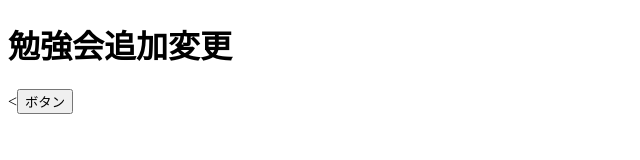
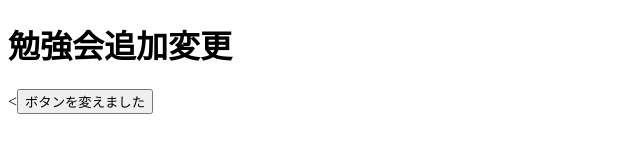
Before and after one commit to nabesuke5098/folder_watanabe, a plain HTML site: page index.html in a window 1280 px wide. Shown: the whole page, without its empty margins (0-640 px from the left). Drawn offline with Linux system fonts and the light colour scheme.

Commit message:
button変更

```diff
--- a/index.html
+++ b/index.html
@@ -6,7 +6,7 @@
   </head>
   <body>
     <h1>勉強会追加変更</h1>
-    <<button type="button" name="button">ボタン</button>
+    <<button type="button" name="button">ボタンを変えました</button>
 
   </body>
 </html>
```
